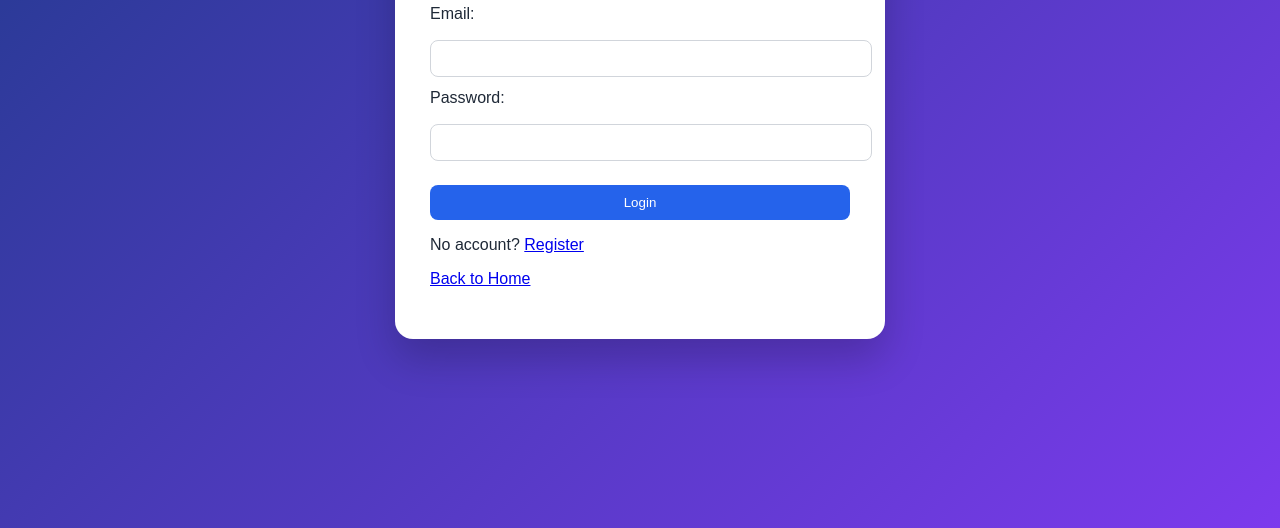
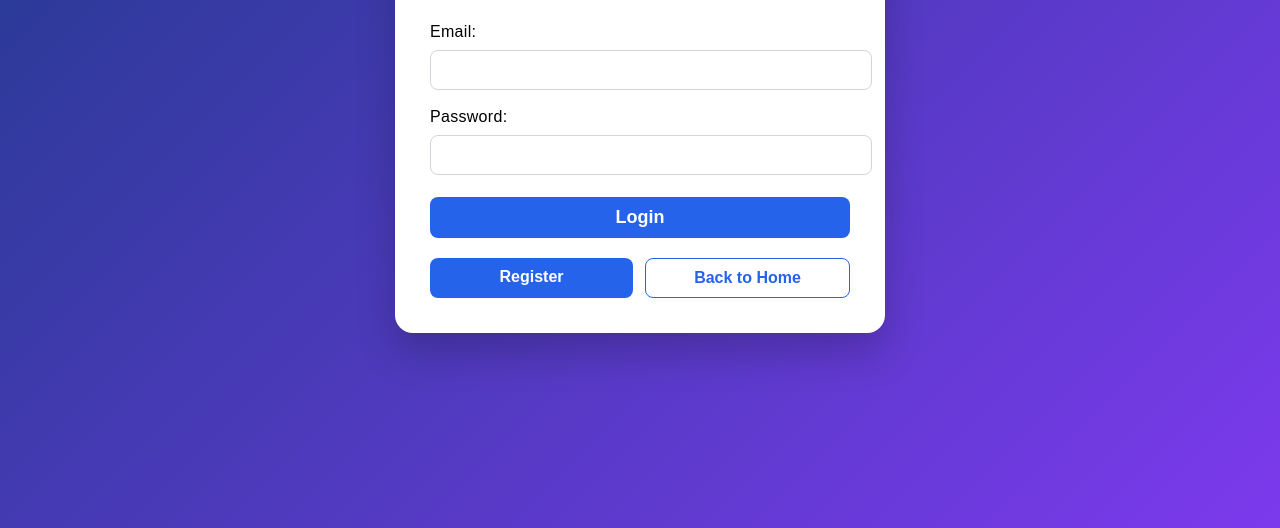
Before and after one commit to ILVTN/CSIT314-Intelligent-Talent-Matching-Platform-, a website: page frontend/login.html in a window 1280 px wide. Shown: the part 312-840 px from the top of the page. Drawn offline with Linux system fonts and the light colour scheme.

Commit message:
login css fix

```diff
--- a/frontend/css/style.css
+++ b/frontend/css/style.css
@@ -171,7 +171,7 @@ a button {
     color: #666;
 }
 
-/**/
+/* Login page css */
 .auth-page {
     min-height: 100vh;
     background: linear-gradient(135deg, #1e3a8a, #7c3aed);
@@ -194,21 +194,94 @@ a button {
     margin-top: 0;
 }
 
+.auth-card p {
+    font-size: 18px;
+}
+
 .auth-card form {
     display: flex;
     flex-direction: column;
-    gap: 12px;
 }
 
-.auth-card input,
-.auth-card select {
-    max-width: 100%;
+.auth-card label {
+    font-size: 16px;
+    color: black;
+    margin-top: 8px;
+    margin-bottom: 4px;
+    display: block;
+    letter-spacing: 0.3px;
 }
 
-.auth-card button {
-    margin-top: 12px;
+.auth-card input {
+    margin-bottom: 10px;
+    font-size: 16px;
 }
 
+#auth-login {
+    margin-top: 12px;
+    background: #2563eb;
+    color: white;
+    border: none;
+    padding: 10px 16px;
+    border-radius: 8px;
+    font-weight: bold;
+    transition: 0.3s ease;
+    font-size: 18px;
+}
+
+#auth-login:hover {
+    background: #1d4ed8;
+    transform: translateY(-4px);
+    box-shadow: 0 8px 18px rgba(0, 0, 0, 0.2);
+}
+
+.auth-links {
+    display: flex;
+    gap: 12px;
+    margin-top: 20px;
+}
+
+.auth-register {
+    display: inline-block;
+    text-align: center;
+    text-decoration: none;
+    background: #2563eb;
+    color: white;
+    padding: 10px 16px;
+    border-radius: 8px;
+    font-weight: bold;
+    transition: 0.3s ease;
+    flex: 1;
+}
+
+.auth-register:hover {
+    background: #1d4ed8;
+    transform: translateY(-4px);
+    box-shadow: 0 8px 18px rgba(0, 0, 0, 0.2);
+}
+
+.auth-back {
+    display: inline-block;
+    text-align: center;
+    text-decoration: none;
+    background: white;
+    color: #2563eb;
+    border: 1px solid #2563eb;
+    padding: 10px 16px;
+    border-radius: 8px;
+    font-weight: bold;
+    transition: 0.3s ease;
+    flex: 1;
+}
+
+.auth-back:hover {
+    background: #1d4ed8;
+    color: white;
+    transform: translateY(-4px);
+    box-shadow: 0 8px 18px rgba(0, 0, 0, 0.2);
+}
+
+/**/
 .dashboard-layout {
     display: flex;
     min-height: 100vh;
--- a/frontend/login.html
+++ b/frontend/login.html
@@ -1,6 +1,8 @@
 <!DOCTYPE html>
 <html>
 <head>
+    <meta charset="UTF-8">
+    <meta name="viewport" content="width=device-width, initial-scale=1.0">
     <title>Login - Talent Matching Platform</title>
     <link rel="stylesheet" href="css/style.css">
 </head>
@@ -11,19 +13,21 @@
             <p>Login to continue to your dashboard.</p>
 
             <form id="loginForm">
-                <label>Email:</label>
+                <label for="email">Email:</label>
                 <input type="email" id="email" required>
 
-                <label>Password:</label>
+                <label for="password">Password:</label>
                 <input type="password" id="password" required>
 
-                <button type="submit">Login</button>
+                <button type="submit" id="auth-login">Login</button>
             </form>
 
             <p id="message"></p>
 
-            <p>No account? <a href="register.html">Register</a></p>
-            <p><a href="index.html">Back to Home</a></p>
+            <div class="auth-links">
+                <a href="register.html" class="auth-register">Register</a>
+                <a href="index.html" class="auth-back">Back to Home</a>
+            </div>
         </div>
     </div>
 
```
Also changed, not shown: frontend/index.html (+2 -0 lines).
